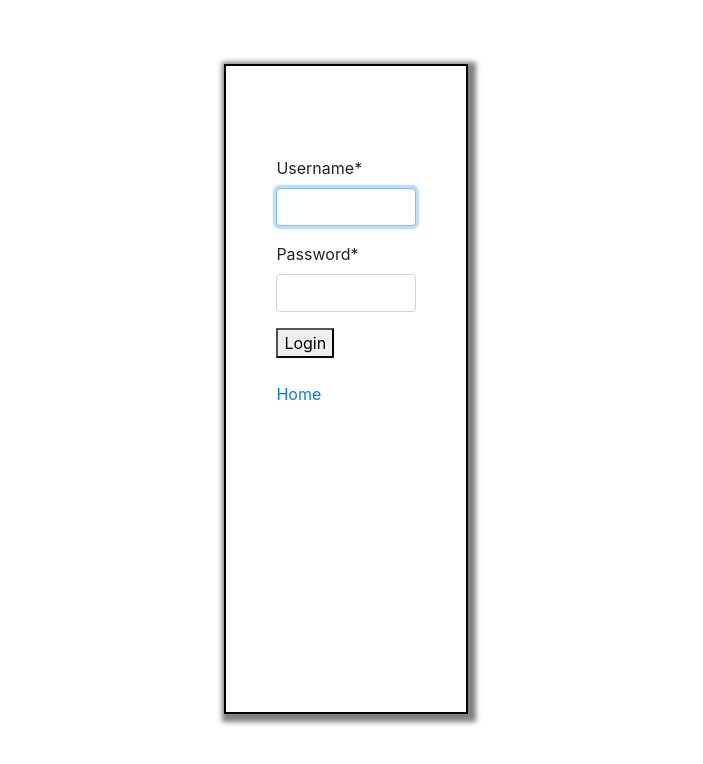
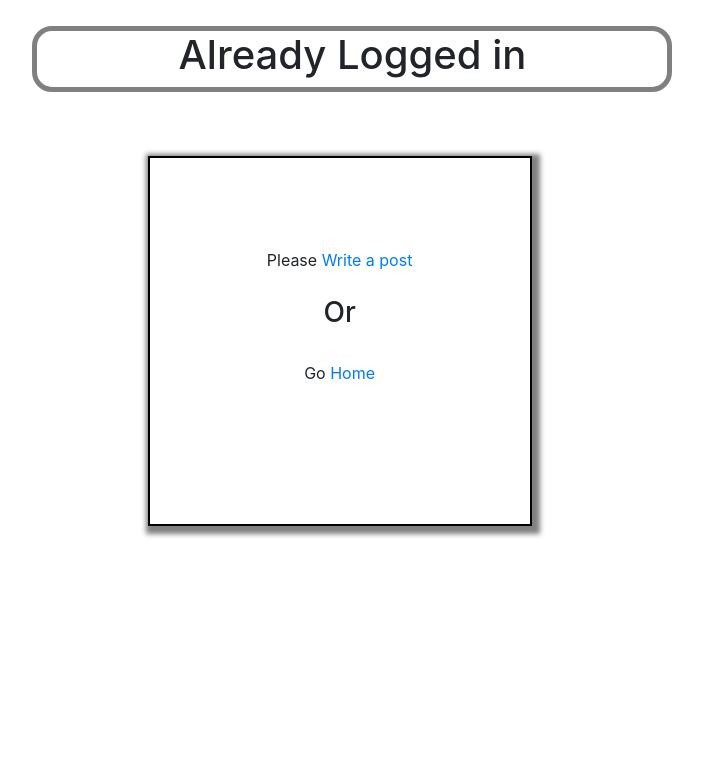
Before and after one commit to richeshgupta/JUETNoticeBoard, a Django app: page /login/ in a window 1280 px wide. Shown: the top 764 px of the page, without its empty margins (262-965 px from the left). Run offline with Django 3.2, Linux system fonts and the light colour scheme; some libraries are stand-ins or nearby versions.

Commit message:
Login page fixed for bug

```diff
--- a/notice/users/templates/users/login.html
+++ b/notice/users/templates/users/login.html
@@ -8,43 +8,48 @@
 		{
 			width:50%;
 			margin-left:23%;
+			margin-top:2%;
 			border:5px solid grey;
 			text-align:center;
 			border-radius:20px;
 		}
 		div.form
 		{
-			width:19%;
+			width:30%;
 			display:inline-block;
 			margin-top:5%;
-			margin-left:38%;
+			margin-left:32%;
+			text-align:center;
 			align-self: center;
-			height:650px;
+			height:370px;
 			border:2px solid black;
 			padding:50px;
 			padding-top:90px;
 			box-shadow:3px 3px 5px 5px grey;
 
 		}
+		h1
+		{
+			display:block;
+
+		}
 	</style>
 	<title>Login</title>
 </head>
 <body>
-	{% if user.is_authenticated %}
+	{% if not user.is_authenticated %}
 
 
-		<div class="main-head">
-				<h1>Login</h1>
 				<div class="main-head">
 			<h1>Already Logged in</h1>
 		</div>
 		<div class="form">
-			Please <a href="{% url 'notice' %}">Write a post</a><br/>
+			Please <a href="{% url 'notice' %}">Write a post</a><br/><br />
 					<h3>Or</h3><br />
-					go <a href="{% url 'home' %}">Home</a>
+					Go <a href="{% url 'home' %}">Home</a>
 		</div>
 		</div>
-		{% else %}
+	{% else %}
 		<div class="form">
 		<form method ='POST'>
 		{% csrf_token %}
```
